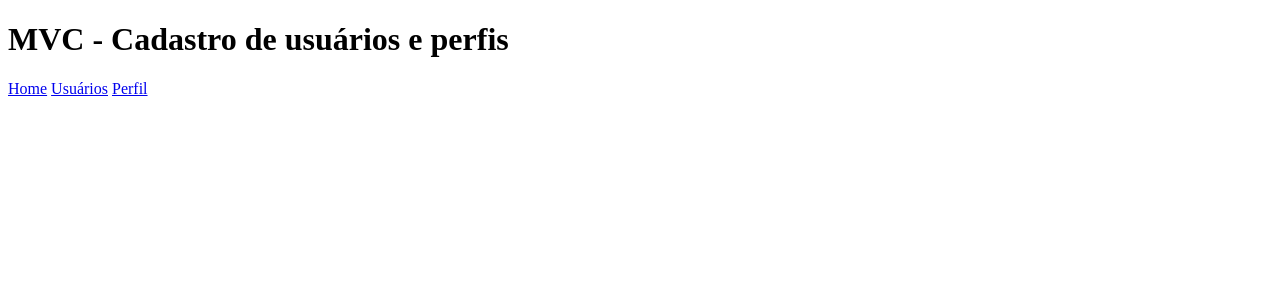
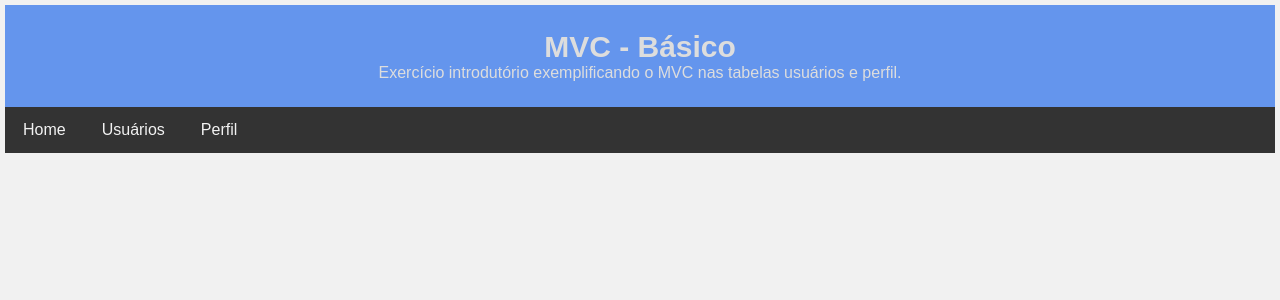
Before and after one commit to JoaquimDF/LVII, a PHP site: page / in a window 1280 px wide. Shown: the top 300 px of the page. Run offline with PHP 8.4, Linux system fonts and the light colour scheme.

Commit message:
Add files via upload

```diff
--- a/16/index.php
+++ b/16/index.php
@@ -1,18 +1,24 @@
 <!DOCTYPE html>
 <html lang="pt-br">
+
 <head>
     <meta charset="UTF-8">
     <meta name="viewport" content="width=device-width, initial-scale=1.0">
     <title>Exercício 01 - MVC</title>
+    <link rel="stylesheet" href="assets/css/style.css">
 </head>
+
 <body>
-    <h1>MVC - Cadastro de usuários e perfis</h1>
     <header>
+        <h1>MVC - Básico</h1>
+        <p>Exercício introdutório exemplificando o MVC nas tabelas usuários e perfil. </p>
+    </header>
     <nav>
-        <a href="index.php">Home</a>
+    <a href="index.php">Home</a>
         <a href="./view/usuarios/index.php">Usuários</a>
-        <a href="./view/perfis/index.php">Perfil</a>
+        <a href="#">Perfil</a>
+
     </nav>
-</header>
 </body>
+
 </html>
```
